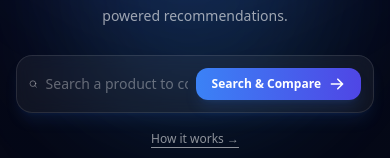
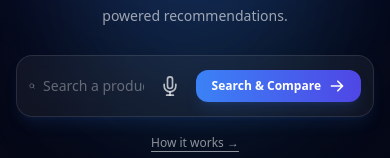
Before and after one commit to abaid-123/compare-smartly, a React (Vite) app: page / in a window 390 px wide. Shown: the part 350-508 px from the top of the page. Built offline with nearby package versions, Linux system fonts and the light colour scheme.

Commit message:
add microphone on this

```diff
--- a/package.json
+++ b/package.json
@@ -24,6 +24,7 @@
     "react": "^18.2.0",
     "react-dom": "^18.2.0",
     "react-icons": "^5.5.0",
-    "react-router-dom": "^7.13.0"
+    "react-router-dom": "^7.13.0",
+    "react-webcam": "^7.2.0"
   }
 }
--- a/src/App.tsx
+++ b/src/App.tsx
@@ -7,10 +7,10 @@ import ReviewsPage from "./pages/Reviews";
 import HowItWorks from "./pages/HowItWorks";
 import Featured from "./pages/Featured";
 import AllCategories from "./components/AllCategories";
-
 import SignInModal from "./components/SignInModal";
 import SignUpModal from "./components/SignUpModal";
 import CategoryPage from "./pages/CategoryPage";
+import CameraCapture from "./components/CameraCapture";
 
 export default function App() {
   const [signInOpen, setSignInOpen] = useState(false);
@@ -27,7 +27,7 @@ export default function App() {
         <Route path="/features" element={<Featured />} />
         <Route path="/categories" element={<AllCategories />} />
         <Route path="/categories/:category" element={<CategoryPage />} />
-
+<Route path="/camera-search" element={<CameraCapture />} />
       </Routes>
       <Footer />
 
--- /dev/null
+++ b/src/components/CameraCapture.tsx
@@ -0,0 +1,33 @@
+import Webcam from "react-webcam";
+import { useRef } from "react";
+import { useNavigate } from "react-router-dom";
+
+export default function CameraCapture() {
+  const webcamRef = useRef(null);
+  const navigate = useNavigate();
+
+  const capture = () => {
+    const imageSrc = webcamRef.current.getScreenshot();
+
+    // send image to visual search page
+    navigate("/visual-search", { state: { image: imageSrc } });
+  };
+
+  return (
+    <div className="flex flex-col items-center justify-center min-h-screen bg-black text-white">
+
+      <Webcam
+        ref={webcamRef}
+        screenshotFormat="image/jpeg"
+        className="rounded-xl w-[400px]"
+      />
+
+      <button
+        onClick={capture}
+        className="mt-4 px-6 py-2 bg-blue-600 rounded-lg"
+      >
+        Capture Image
+      </button>
+    </div>
+  );
+}
--- a/src/components/HeroSection.tsx
+++ b/src/components/HeroSection.tsx
@@ -1,6 +1,7 @@
+
 import { Link, useNavigate } from "react-router-dom";
 import { HiArrowRight } from "react-icons/hi";
-import { FiSearch } from "react-icons/fi";
+import { FiSearch, FiMic } from "react-icons/fi";
 import { useState } from "react";
 
 export default function HeroSection() {
@@ -10,6 +11,25 @@ export default function HeroSection() {
   function goCompare() {
     const query = q.trim();
     navigate(query ? `/compare?q=${encodeURIComponent(query)}` : "/compare");
+  }
+
+  function startVoiceSearch() {
+    const SpeechRecognition =
+      (window as any).SpeechRecognition || (window as any).webkitSpeechRecognition;
+
+    if (!SpeechRecognition) {
+      alert("Voice search not supported in this browser");
+      return;
+    }
+
+    const recognition = new SpeechRecognition();
+    recognition.lang = "en-US";
+    recognition.start();
+
+    recognition.onresult = (event: any) => {
+      const transcript = event.results[0][0].transcript;
+      setQ(transcript);
+    };
   }
 
   return (
@@ -22,6 +42,7 @@ export default function HeroSection() {
 
       <div className="relative mx-auto max-w-7xl px-4 pt-16 pb-12 md:pt-24 md:pb-20">
         <div className="mx-auto max-w-4xl text-center">
+
           <h1 className="text-4xl md:text-6xl font-extrabold tracking-tight text-white">
             Compare Prices{" "}
             <span className="bg-gradient-to-r from-blue-400 to-cyan-400 bg-clip-text text-transparent">
@@ -37,19 +58,34 @@ export default function HeroSection() {
             powered recommendations.
           </p>
 
-          {/* Search bar (new) */}
+          {/* SEARCH BAR */}
           <div className="mx-auto mt-7 max-w-2xl">
             <div className="flex items-center gap-2 rounded-2xl border border-white/10 bg-white/5 backdrop-blur px-3 py-3 shadow-lg shadow-blue-500/10">
+
+              {/* search icon */}
               <FiSearch className="h-5 w-5 text-white/50" />
+
+              {/* input */}
               <input
                 value={q}
                 onChange={(e) => setQ(e.target.value)}
                 onKeyDown={(e) => {
                   if (e.key === "Enter") goCompare();
                 }}
-                placeholder="Search a product to compare prices (e.g., iPhone 15 Pro, AirPods Pro)"
+                placeholder="Search a product (e.g., iPhone 15 Pro, AirPods Pro)"
                 className="w-full bg-transparent text-sm md:text-base text-white placeholder:text-white/35 outline-none"
               />
+
+              {/* voice search */}
+              <button
+                onClick={startVoiceSearch}
+                className="p-2 rounded-lg hover:bg-white/10 transition"
+                title="Voice search"
+              >
+                <FiMic className="h-5 w-5 text-white/70" />
+              </button>
+
+              {/* search button */}
               <button
                 type="button"
                 onClick={goCompare}
@@ -61,7 +97,7 @@ export default function HeroSection() {
               </button>
             </div>
 
-            {/* small link instead of big second button */}
+            {/* small link */}
             <div className="mt-3">
               <Link
                 to="/how-it-works"
@@ -71,9 +107,6 @@ export default function HeroSection() {
               </Link>
             </div>
           </div>
-
-          {/* Optional: keep a single CTA row (if you still want) */}
-          {/* If you want the old button too, we can add it back, but this is cleaner. */}
         </div>
 
         <div className="mt-12 h-px w-full bg-white/10" />
--- a/src/pages/CategoryPage.tsx
+++ b/src/pages/CategoryPage.tsx
@@ -27,7 +27,7 @@ function bestOffer(offers: Offer[]) {
 }
 
 function bestDealScore(offers: Offer[]) {
-  // Phase-1 simple score: high rating + low price
+
   const lowest = bestOffer(offers);
   const bestRating = Math.max(...offers.map((o) => o.rating));
   return bestRating * 10 - lowest.price / 50;
@@ -1296,7 +1296,6 @@ const PRODUCTS: Product[] = [
     ],
   },
 ];
-
 
 
 export default function CategoryPage() {
```
Also changed, not shown: 1 other file (tests, documents, lock files or other folders).
